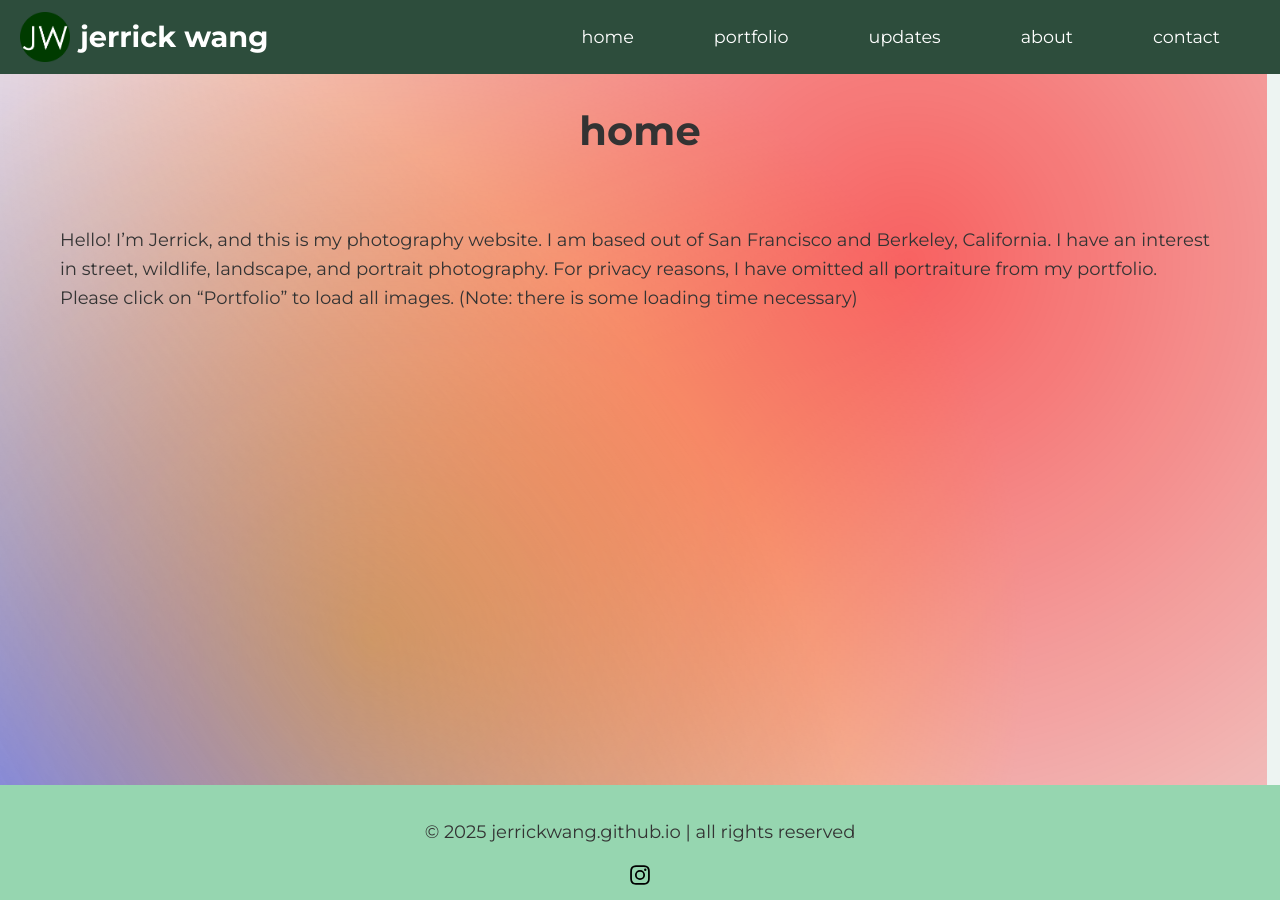
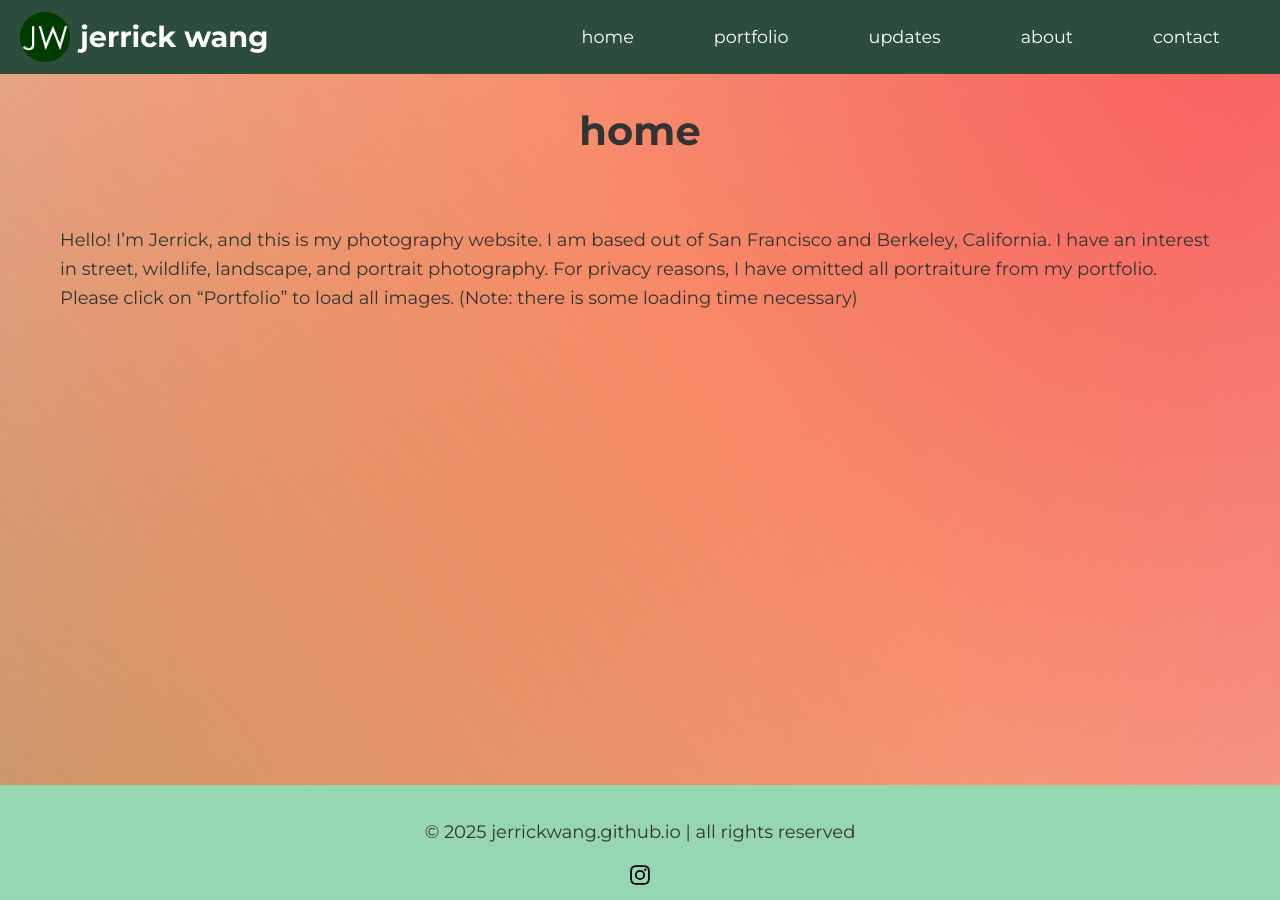
Before and after one commit to jerrickwang/jerrickwang.github.io, a Jekyll site: the page built from index.md, in a window 1280 px wide. Built offline with Jekyll 4.4.1, drawn with Linux system fonts in a browser that asks for light colours.

Commit message:
Expand animated background coverage

```diff
--- a/assets/css/style.css
+++ b/assets/css/style.css
@@ -19,10 +19,10 @@ body {
 body::before {
   content: "";
   position: fixed;
-  top: -20%;
-  right: -20%;
-  width: 140%;
-  height: 140%;
+  top: -100%;
+  left: -100%;
+  width: 300%;
+  height: 300%;
   background:
     radial-gradient(circle at 80% 20%, rgba(255, 0, 0, 0.6), transparent 60%),
     radial-gradient(circle at 20% 80%, rgba(0, 0, 255, 0.6), transparent 60%),
```
